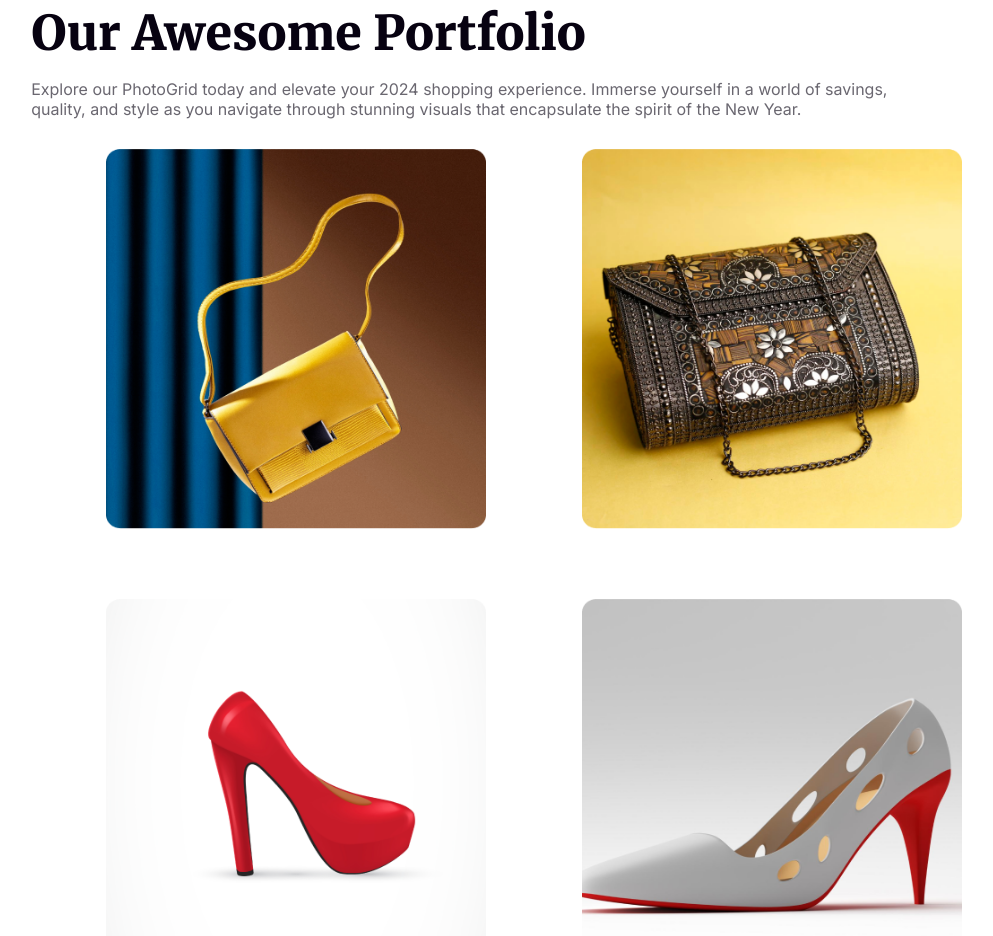
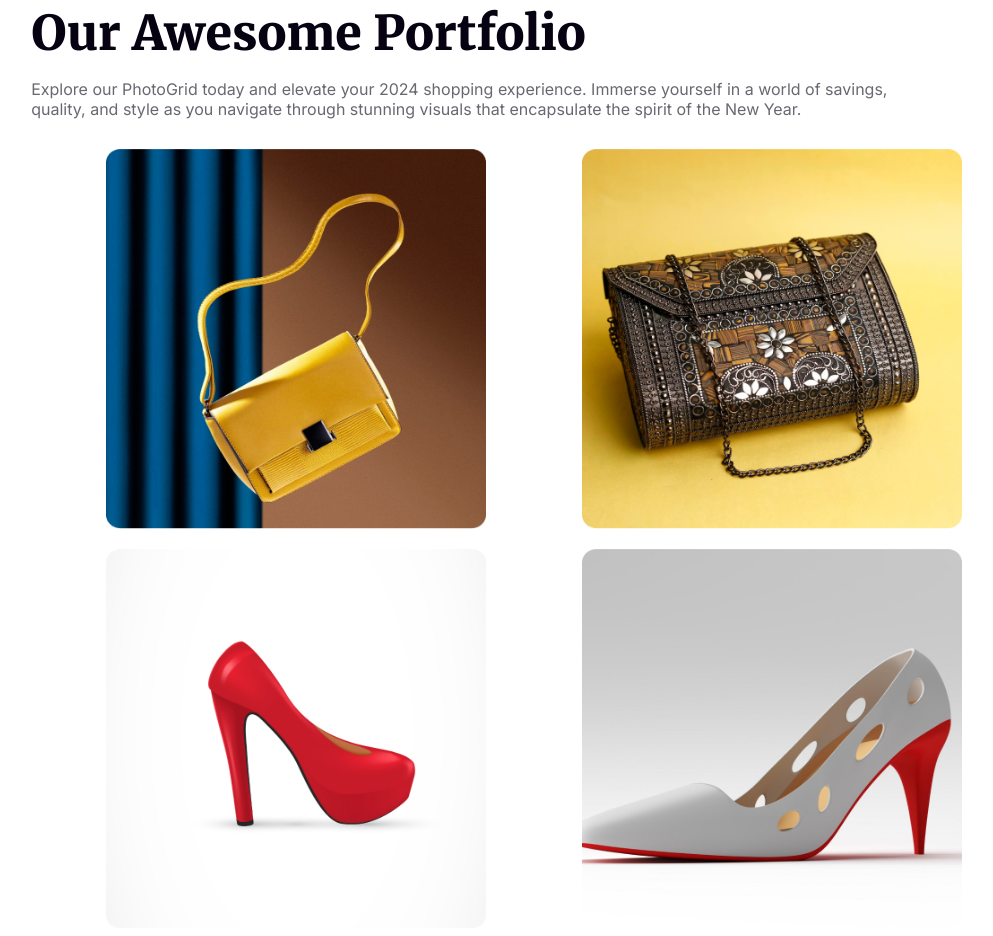
Before and after one commit to Nusratbadhon1998/Assignment-1, a plain HTML site: page index.html in a window 1280 px wide. Shown: the part 4440-5376 px from the top of the page, without its empty margins (106-1099 px from the left). Drawn offline with Linux system fonts and the light colour scheme; a web font is replaced by a local one.

Commit message:
Final Version. 3:50PM

```diff
--- a/styles/style.css
+++ b/styles/style.css
@@ -346,8 +346,7 @@ p {
 }
 
 #section6 .container .grid .im {
-    /* margin: 7px; */
- height: 450px;
+margin-bottom:16px;
 }
 
 #section6 .container .im img {
```
